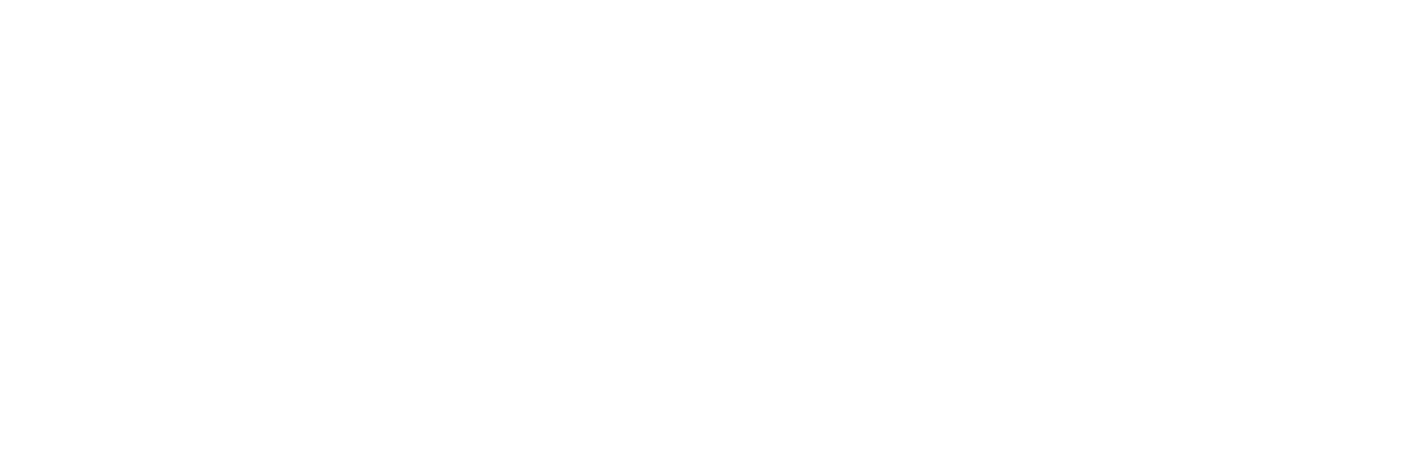
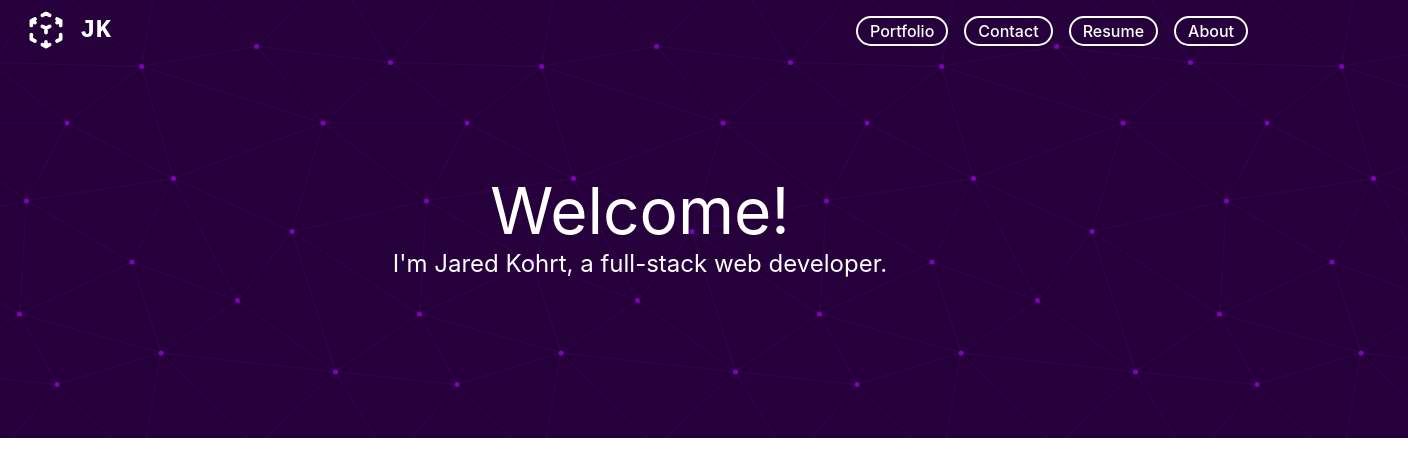
Before and after one commit to jkohrt7/React-Portfolio, a React (Create React App) app: page / in a window 1280 px wide. Shown: the top 476 px of the page, 1408 px wide, since content can reach past the window. Built offline with nearby package versions, Linux system fonts and the light colour scheme.

Commit message:
Added hero banner

```diff
--- a/src/App.js
+++ b/src/App.js
@@ -1,12 +1,13 @@
-import logo from './logo.svg';
 import './App.css';
 
-import Navbar from './components/Navbar.js'
+import Navbar from './components/Navbar.js';
+import Hero from './components/Hero.js';
 
 function App() {
   return (
     <div className="App">
       <Navbar />
+      <Hero />
       <div style = {{height: 1000, width: 10}}></div>
     </div>
   );
--- /dev/null
+++ b/src/components/Hero.css
@@ -0,0 +1,18 @@
+.Hero__bg-parallax {
+  background-image: url(../img/endless-constellation.svg);
+  background-attachment: fixed;
+
+  margin: -8rem;
+  padding: 15rem;
+  padding-bottom: 10rem;
+}
+
+.Hero__header {
+  font-size: 4rem;
+  color: white;
+}
+
+.Hero__text {
+  font-size: 1.5rem;
+  color: white;
+}
--- /dev/null
+++ b/src/components/Hero.js
@@ -0,0 +1,12 @@
+import './Hero.css'
+
+function Hero() {
+    return (
+        <div className='Hero__bg-parallax'>
+            <div className = "Hero__header">Welcome!</div>
+            <span className = "Hero__text">I'm Jared Kohrt, a full-stack web developer.</span>
+        </div>
+    );
+}
+
+export default Hero;
--- a/src/components/Navbar.css
+++ b/src/components/Navbar.css
@@ -8,10 +8,11 @@
   position: sticky;
   padding: 0.5rem 1rem;
   z-index: 50;
+  max-height: 2.75rem;
 
-  background-color: var(--violet);
+  background-color: rgba(0, 0, 0, 0);
   transition-property: all;
-  transition-duration: 0.2s;
+  transition-duration: 0.3s;
 }
 
 .Navbar__content-container {
--- a/src/components/Navbar.js
+++ b/src/components/Navbar.js
@@ -14,7 +14,6 @@
         }
         else {
             navbarBg.style.backgroundColor = "rgba(0, 0, 0, 0)";
-            console.log("T R I G G E R E D")
         }
 
     }
```
Also changed, not shown: src/img/endless-constellation.svg (added).
